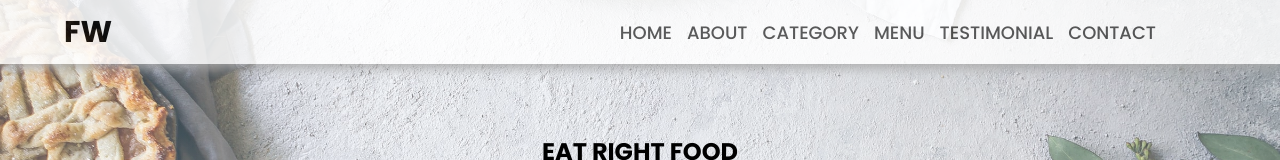
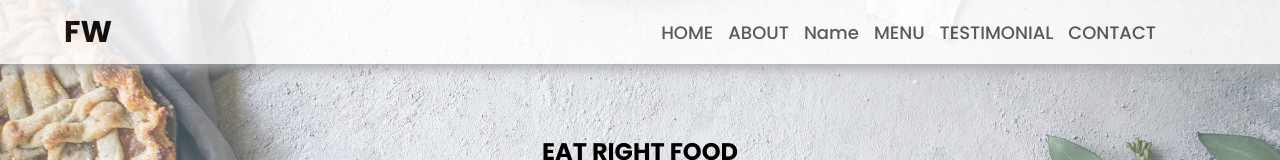
Before and after one commit to prady0t/Minor-2, a plain HTML site: page static/index.html in a window 1280 px wide. Shown: the top 160 px of the page. Drawn offline with Linux system fonts and the light colour scheme.

Commit message:
random
Signed-off-by: Pradyot Ranjan <99216956+pradyotRanjan@users.noreply.github.com>

```diff
--- a/static/index.html
+++ b/static/index.html
@@ -22,7 +22,7 @@
         <ul class="menu-items">
             <li><a href="#HOME">HOME</a></li>
             <li><a href="#ABOUT">ABOUT</a></li>
-            <li><a href="#CATEGORY">CATEGORY</a></li>
+            <li><a href="#CATEGORY">Name</a></li>
             <li><a href="#MENU">MENU</a></li>
             <li><a href="#TESTIMONIAL">TESTIMONIAL</a></li>
             <li><a href="#CONTACT">CONTACT</a></li>
```
